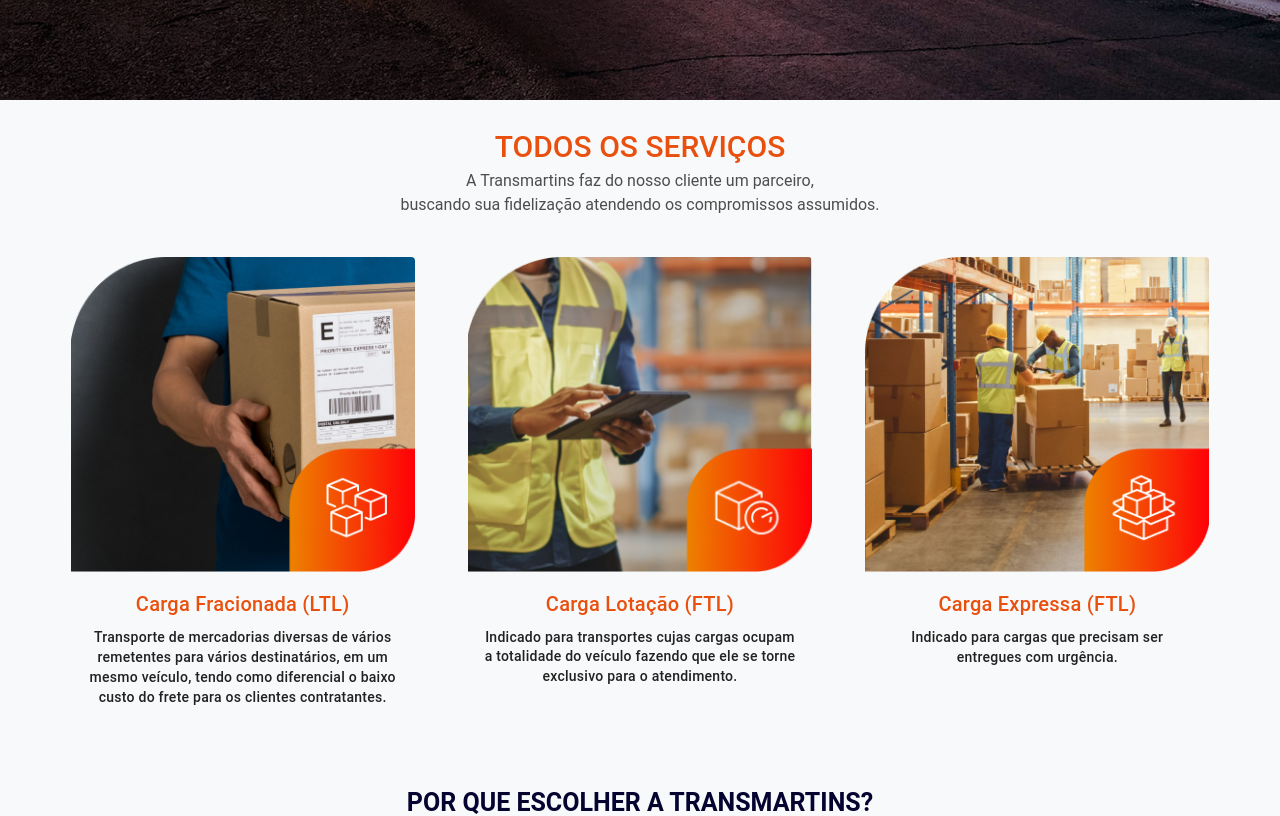
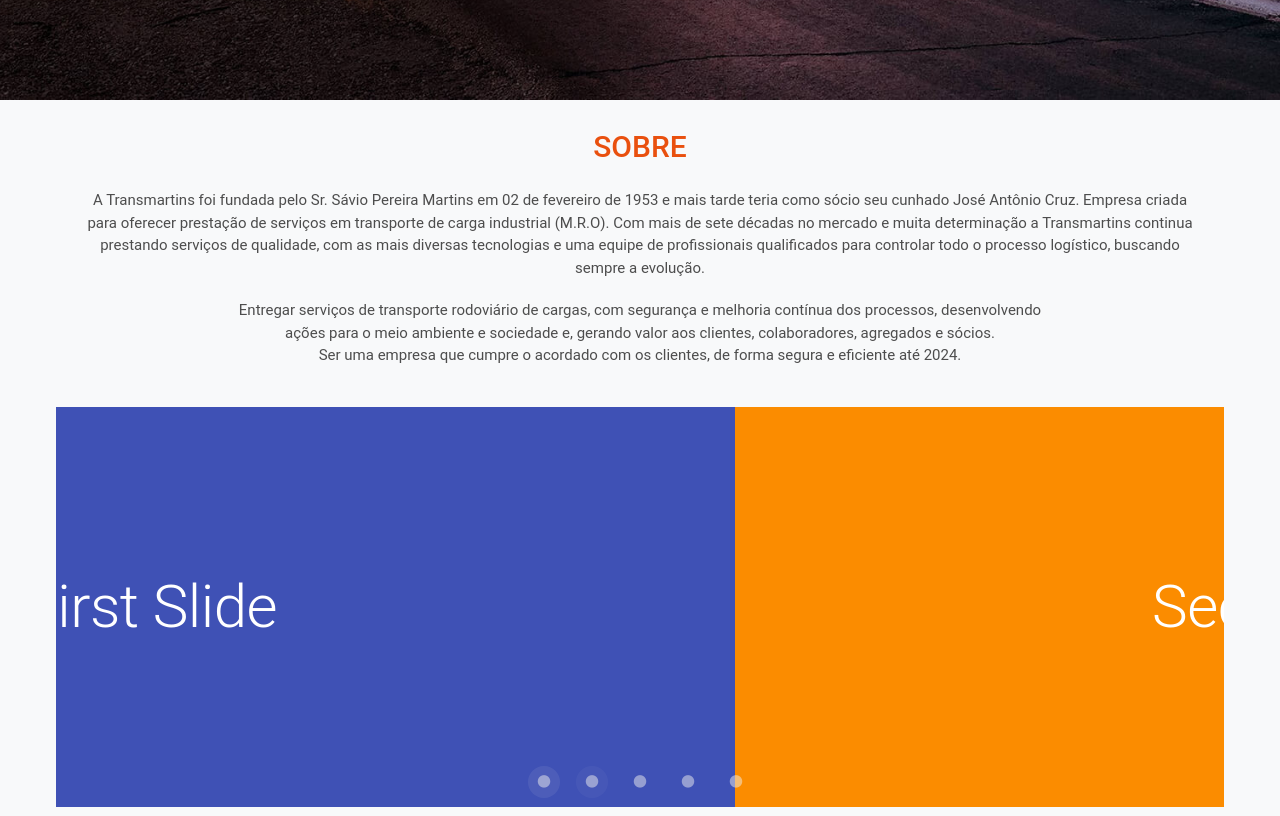
Before and after one commit to Pablo-M-Santos/Projeto-Transmartins, a Vue app: page / in a window 1280 px wide. Shown: the part 700-1516 px from the top of the page. Built offline with nearby package versions, Linux system fonts and the light colour scheme.

Commit message:
feat: carrosel

```diff
--- a/src/pages/PaginaInicial.vue
+++ b/src/pages/PaginaInicial.vue
@@ -34,8 +34,49 @@
         </v-col>
       </v-row>
     </v-container>
+    <v-container id="sobre">
+      <div
+        class="text-center titulo-sobre font-weight-medium mt-2 mb-5"
+      >
+        SOBRE
+      </div>
+      <div
+        class="text-center subtitulo-sobre font-weight-regular mb-5"
+        style="color: #4D4D4D"
+      >
+        A Transmartins foi fundada pelo Sr. Sávio Pereira Martins em 02 de fevereiro de 1953 e mais tarde teria como sócio seu cunhado José Antônio Cruz. Empresa criada <br> para oferecer prestação de serviços em transporte de carga industrial (M.R.O). Com mais de sete décadas no mercado e muita determinação a Transmartins continua <br> prestando serviços de qualidade, com as mais diversas tecnologias e uma equipe de profissionais qualificados para controlar todo o processo logístico, buscando <br> sempre a evolução.
+      </div>
+      <div
+        class="text-center subtitulo-sobre font-weight-regular mb-10"
+        style="color: #4D4D4D"
+      >
+        Entregar serviços de transporte rodoviário de cargas, com segurança e melhoria contínua dos processos, desenvolvendo <br> ações para o meio ambiente e sociedade e, gerando valor aos clientes, colaboradores, agregados e sócios. <br> Ser uma empresa que cumpre o acordado com os clientes, de forma segura e eficiente até 2024.
+      </div>
+      <v-carousel
+        height="400"
+        show-arrows="hover"
+        cycle
+        hide-delimiter-background
+      >
+        <v-carousel-item
+          v-for="(slide, i) in slides"
+          :key="i"
+        >
+          <v-sheet
+            :color="colors[i]"
+            height="100%"
+          >
+            <div class="d-flex fill-height justify-center align-center">
+              <div class="text-h2">
+                {{ slide }} Slide
+              </div>
+            </div>
+          </v-sheet>
+        </v-carousel-item>
+      </v-carousel>
+    </v-container>
 
-    <v-container id="sobre">
+    <v-container id="servicos">
       <div
         class="text-center titulo-sobre font-weight-medium mt-2"
       >
@@ -362,74 +403,109 @@
           class="d-flex justify-left align-left"
         >
           <div>
-            <v-row class="d-flex align-center" no-gutters>
+            <v-row
+              class="d-flex align-center"
+              no-gutters
+            >
               <v-col
                 cols="auto"
                 class="text-left"
               >
-                <h3 class="numero-banner" >5.628</h3>
+                <h3 class="numero-banner">
+                  5.628
+                </h3>
               </v-col>
               <v-col
                 cols="auto"
                 class="text-left"
               >
-                <h4 class="texto-banner">clientes <br> atendidos</h4>
+                <h4 class="texto-banner">
+                  clientes <br> atendidos
+                </h4>
               </v-col>
             </v-row>
-            <v-row class="d-flex align-center" no-gutters>
+            <v-row
+              class="d-flex align-center"
+              no-gutters
+            >
               <v-col
                 cols="auto"
                 class="text-left"
               >
-                <h3 class="numero-banner" >4,07Bi</h3>
+                <h3 class="numero-banner">
+                  4,07Bi
+                </h3>
               </v-col>
               <v-col
                 cols="auto"
                 class="text-left"
               >
-                <h4 class="texto-banner">bilhões em valor de <br> mercadorias transportadas</h4>
+                <h4 class="texto-banner">
+                  bilhões em valor de <br> mercadorias transportadas
+                </h4>
               </v-col>
             </v-row>
-            <v-row class="d-flex align-center" no-gutters>
+            <v-row
+              class="d-flex align-center"
+              no-gutters
+            >
               <v-col
                 cols="auto"
                 class="text-left"
               >
-                <h3 class="numero-banner" >8,3M</h3>
+                <h3 class="numero-banner">
+                  8,3M
+                </h3>
               </v-col>
               <v-col
                 cols="auto"
                 class="text-left"
               >
-                <h4 class="texto-banner">milhões de quilômetros percorridos, que são<br> equivalentes a 199 viagens de volta ao mundo</h4>
+                <h4 class="texto-banner">
+                  milhões de quilômetros percorridos, que são<br> equivalentes a 199 viagens de volta ao mundo
+                </h4>
               </v-col>
             </v-row>
-            <v-row class="d-flex align-center" no-gutters>
+            <v-row
+              class="d-flex align-center"
+              no-gutters
+            >
               <v-col
                 cols="auto"
                 class="text-left"
               >
-                <h3 class="numero-banner" >217</h3>
+                <h3 class="numero-banner">
+                  217
+                </h3>
               </v-col>
               <v-col
                 cols="auto"
                 class="text-left"
               >
-                <h4 class="texto-banner">Mil toneladas de<br> cargas transportadas</h4>
+                <h4 class="texto-banner">
+                  Mil toneladas de<br> cargas transportadas
+                </h4>
               </v-col>
             </v-row>
-            <v-row class="d-flex align-center" no-gutters>
+            <v-row
+              class="d-flex align-center"
+              no-gutters
+            >
               <v-col
                 cols="auto"
                 class="text-left"
               >
-                <h3 class="numero-banner" >39.067</h3>
+                <h3 class="numero-banner">
+                  39.067
+                </h3>
               </v-col>
               <v-col
                 cols="auto"
                 class="text-left"
               >
-                <h4 class="texto-banner">viagens<br> realizadas</h4>
+                <h4 class="texto-banner">
+                  viagens<br> realizadas
+                </h4>
               </v-col>
             </v-row>
           </div>
@@ -447,6 +523,24 @@
   components: {
     NavBar,
   },
+  data () {
+      return {
+        colors: [
+          'indigo',
+          'warning',
+          'pink darken-2',
+          'red lighten-1',
+          'deep-purple accent-4',
+        ],
+        slides: [
+          'First',
+          'Second',
+          'Third',
+          'Fourth',
+          'Fifth',
+        ],
+      }
+    },
 };
 </script>
 
@@ -540,4 +634,8 @@
   font-size: 13px;
 
 }
+
+.subtitulo-sobre{
+  font-size: 15px;
+}
 </style>
```
